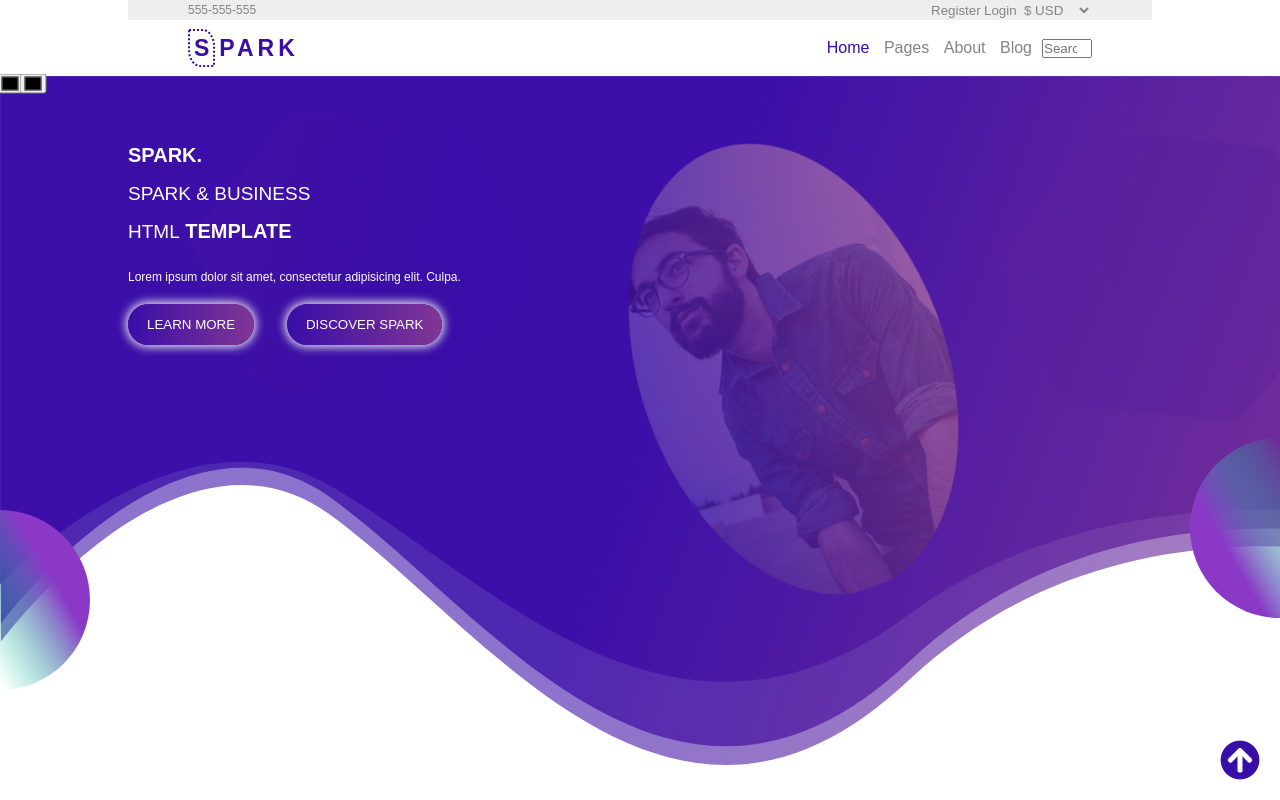
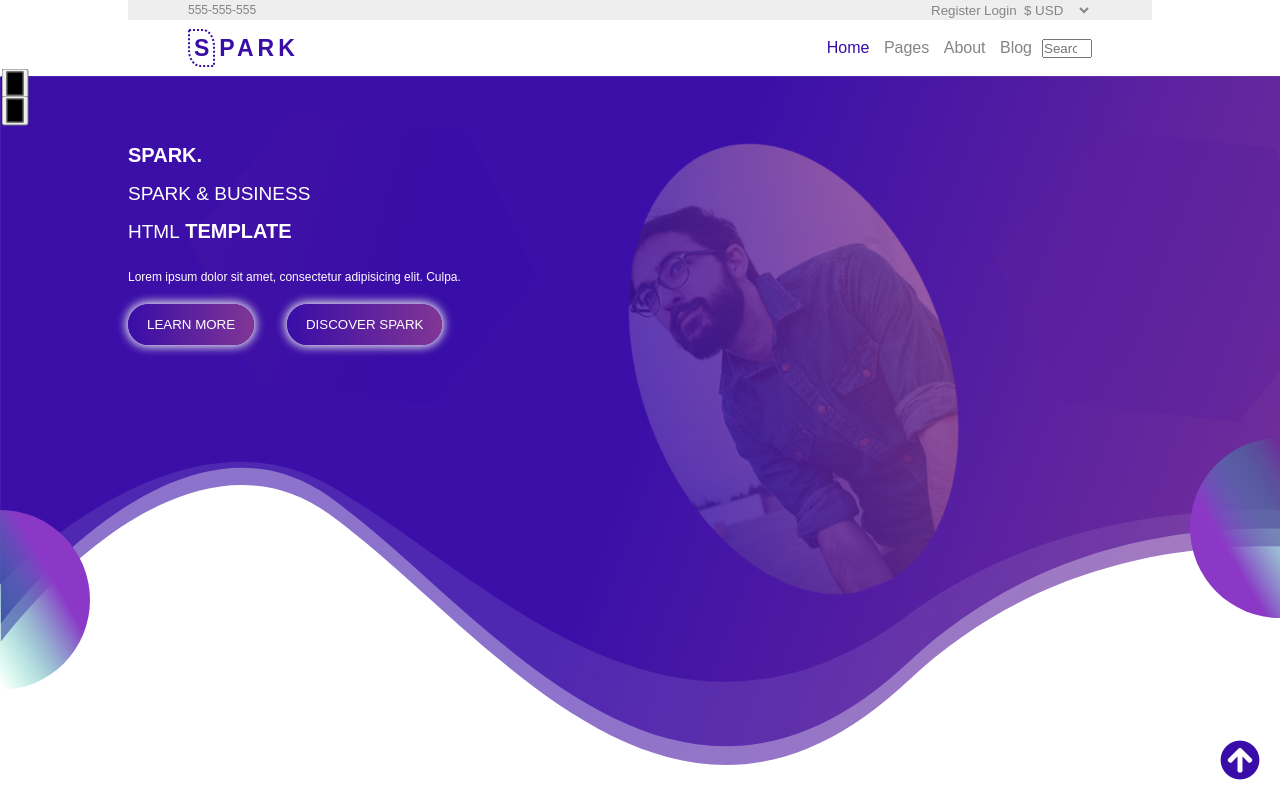
Before and after one commit to saver711/spark, a plain HTML site: page index.html in a window 1280 px wide. Shown: the top 800 px of the page. Drawn offline with Linux system fonts and the light colour scheme; a web font is replaced by a local one.

Commit message:
Update style.css

```diff
--- a/css/style.css
+++ b/css/style.css
@@ -997,6 +997,6 @@ p {
   z-index: 10;
   cursor: pointer; }
   .colors input {
-    display: inline-block;
+    display: block;
     transform: rotate(90deg);
-    width: 20px; }
+    width: 30px; }
```
